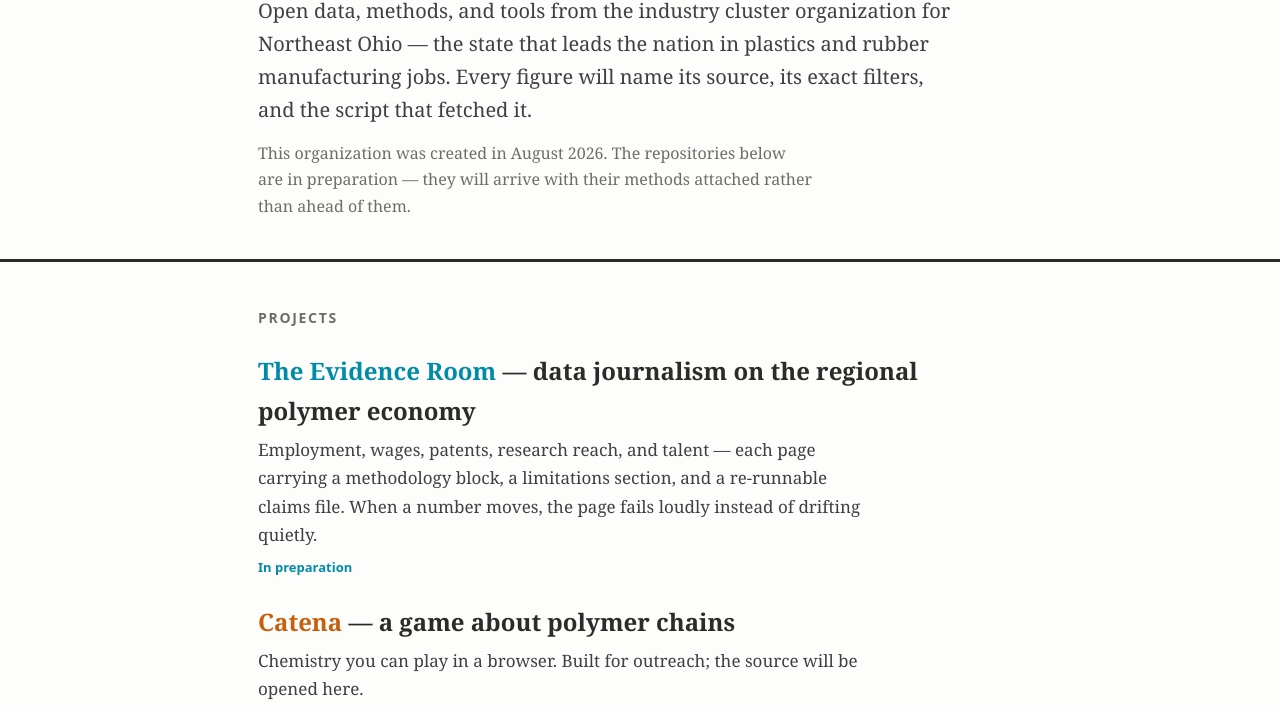
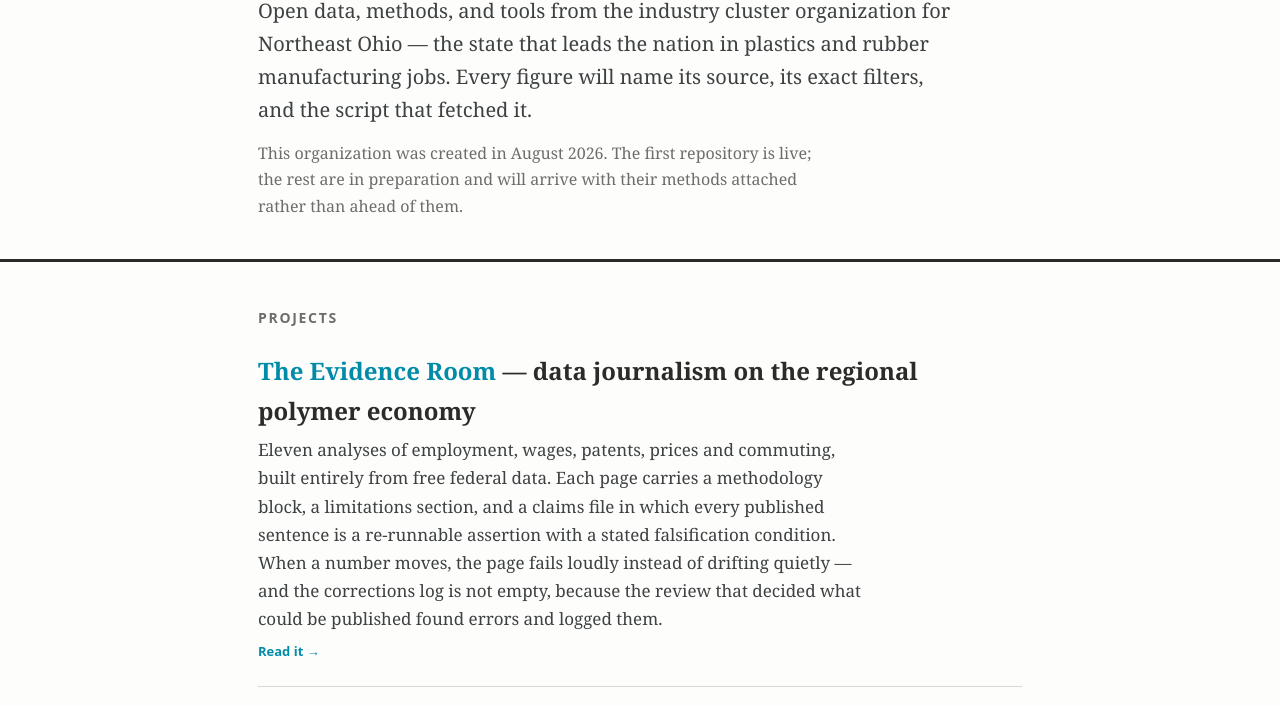
Before and after one commit to polymerindustrycluster/polymerindustrycluster.github.io, a plain HTML site: page index.html in a window 1280 px wide. Shown: the part 230-936 px from the top of the page. Drawn offline with Linux system fonts and the light colour scheme.

Commit message:
Activate the Evidence Room card — the repo it describes is live
The card was an inert <div> reading "In preparation" while
polymerindustrycluster.github.io/evidence-room has been serving eleven analyses
since this morning. A landing page that does not link the one thing that shipped
is worse than no landing page: it tells a visitor the work does not exist yet.

The remaining cards stay inert deliberately. A live link to a 404 is worse than
an honest "not yet".

Co-Authored-By: Claude Opus 5 (1M context) <noreply@anthropic.com>
Claude-Session: https://claude.ai/code/session_01CGjW9xZ8ktnWxFHAXzrscH

```diff
--- a/index.html
+++ b/index.html
@@ -51,8 +51,8 @@
   jobs. Every figure will name its source, its exact filters, and the script that fetched
   it.</p>
   <p class="stand" style="font-size:16px;color:var(--muted);margin-top:14px">This
-  organization was created in August 2026. The repositories below are in preparation —
-  they will arrive with their methods attached rather than ahead of them.</p>
+  organization was created in August 2026. The first repository is live; the rest are in
+  preparation and will arrive with their methods attached rather than ahead of them.</p>
 </div></header>
 
 <section><div class="wrap">
@@ -60,13 +60,17 @@
 
   <!-- Cards are inert until their repo ships. A live link to a 404 is worse than an
        honest "not yet" — swap each div to <a href="/slug/"> when the repo goes public. -->
-  <div class="card" style="--accent:var(--teal)">
+  <a class="card" href="https://polymerindustrycluster.github.io/evidence-room/"
+     style="--accent:var(--teal)">
     <h3><span>The Evidence Room</span> — data journalism on the regional polymer economy</h3>
-    <p>Employment, wages, patents, research reach, and talent — each page carrying a
-    methodology block, a limitations section, and a re-runnable claims file. When a number
-    moves, the page fails loudly instead of drifting quietly.</p>
-    <span class="go">In preparation</span>
-  </div>
+    <p>Eleven analyses of employment, wages, patents, prices and commuting, built entirely
+    from free federal data. Each page carries a methodology block, a limitations section, and
+    a claims file in which every published sentence is a re-runnable assertion with a stated
+    falsification condition. When a number moves, the page fails loudly instead of drifting
+    quietly &mdash; and the corrections log is not empty, because the review that decided what
+    could be published found errors and logged them.</p>
+    <span class="go">Read it &rarr;</span>
+  </a>
 
   <a class="card" href="https://picinnovation.org/catena" style="--accent:var(--orange)">
     <h3><span>Catena</span> — a game about polymer chains</h3>
```
